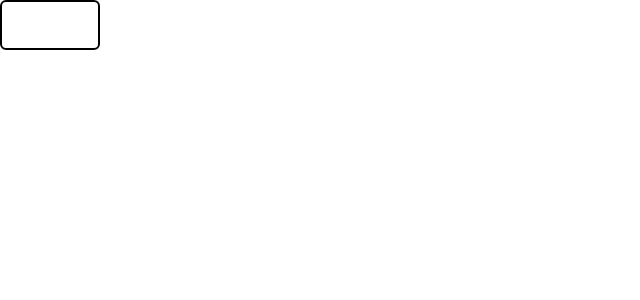
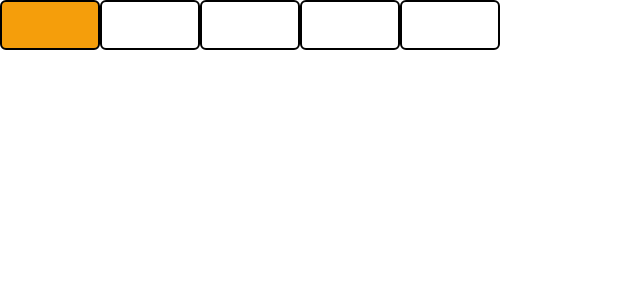
Before and after one commit to akshitchowdhury/playground, a React (Create React App) app: page / in a window 1280 px wide. Shown: the top 300 px of the page, without its empty margins (0-640 px from the left). Built offline with nearby package versions, Linux system fonts and the light colour scheme.

Commit message:
feedbackStar2

```diff
--- a/src/playFiles/FeedBackStar/FeedBackStar.jsx
+++ b/src/playFiles/FeedBackStar/FeedBackStar.jsx
@@ -1,12 +1,22 @@
+import { hover } from '@testing-library/user-event/dist/hover'
 import React, { useState } from 'react'
 
 const FeedBackStar = () => {
-    const[isHovered,setIsHovered]= useState(false)
+
+    const[hoverIndex,setHoverIndex] = useState(null)
+    const handleEntryHover = (ind)=>{
+        setHoverIndex(ind);
+
+    }
   return (
     <>
-    <div onMouseEnter={()=>setIsHovered(!isHovered)} onMouseLeave={()=>setIsHovered(!isHovered)}
-     className={`w-[100px] h-[50px] rounded-md border-[2px] border-black ${isHovered ? "bg-amber-500" : "" }`}>
-
+    {/*  onMouseLeave={()=> hoverIndex===4 ? setHoverIndex(null) : setHoverIndex(index)} */}
+    <div className='flex flex-row'>
+    {
+        Array.from({length:5}).map((_,index)=><div  key={index}
+        onMouseEnter={()=>handleEntryHover(index)} onMouseLeave={()=>setHoverIndex(null)}
+        className={`w-[100px] h-[50px]  rounded-md border-[2px] border-black ${hoverIndex>=index ? "bg-amber-500" : "" }`}></div>)
+    }
     </div>
     </>
   )
```
